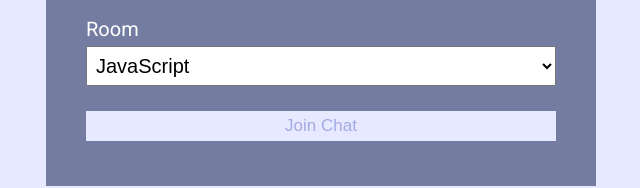
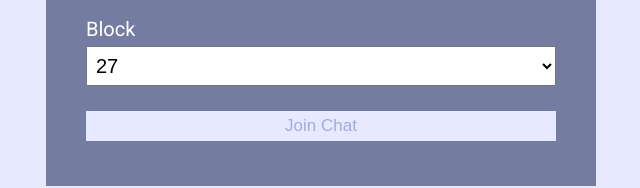
Before and after one commit to dulvoker/ChatLass, a website: page _html_css/index.html in a window 1280 px wide. Shown: the part 334-522 px from the top of the page, without its empty margins (319-959 px from the left). Drawn offline with Linux system fonts and the light colour scheme.

```diff
--- a/_html_css/index.html
+++ b/_html_css/index.html
@@ -31,14 +31,14 @@
 						/>
 					</div>
 					<div class="form-control">
-						<label for="room">Room</label>
+						<label for="room">Block</label>
 						<select name="room" id="room">
-							<option value="JavaScript">JavaScript</option>
-							<option value="Python">Python</option>
-							<option value="PHP">PHP</option>
-							<option value="C#">C#</option>
-							<option value="Ruby">Ruby</option>
-							<option value="Java">Java</option>
+							<option value="Block_27">27</option>
+							<option value="Block_26">26</option>
+							<option value="Block_25">25</option>
+							<option value="Block_24">24</option>
+							<option value="Block_23">23</option>
+							<option value="Block_22">22</option>
 						</select>
 					</div>
 					<button type="submit" class="btn">Join Chat</button>
--- a/_html_css/js/main.js
+++ b/_html_css/js/main.js
@@ -1 +1,5 @@
 const socket = io();
+
+socket.on('message', message => {
+    console.log(message);
+})
```
